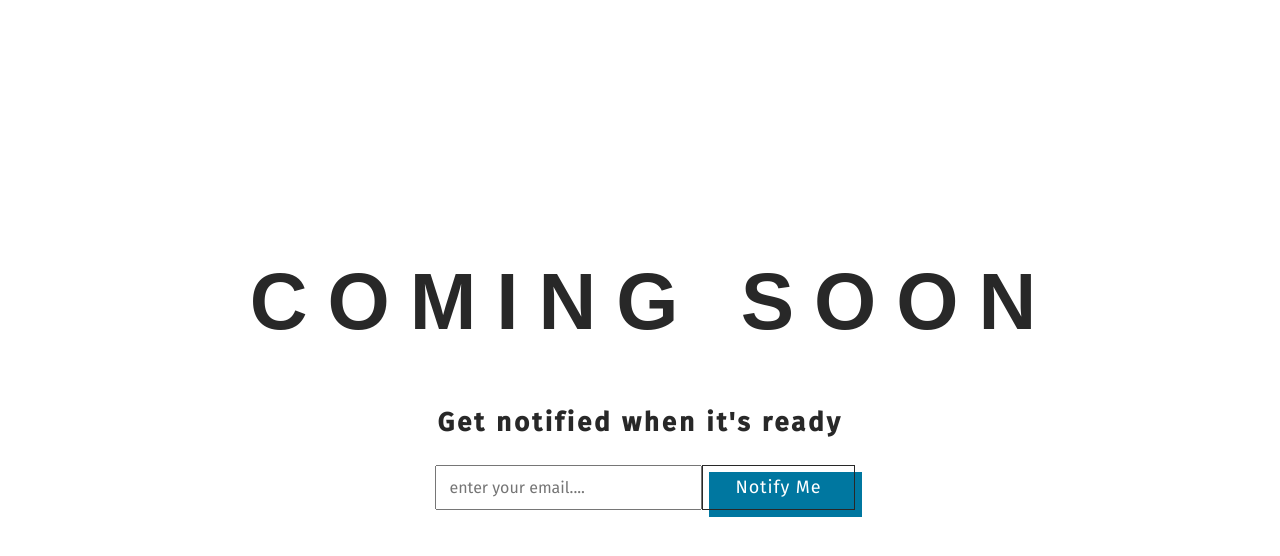
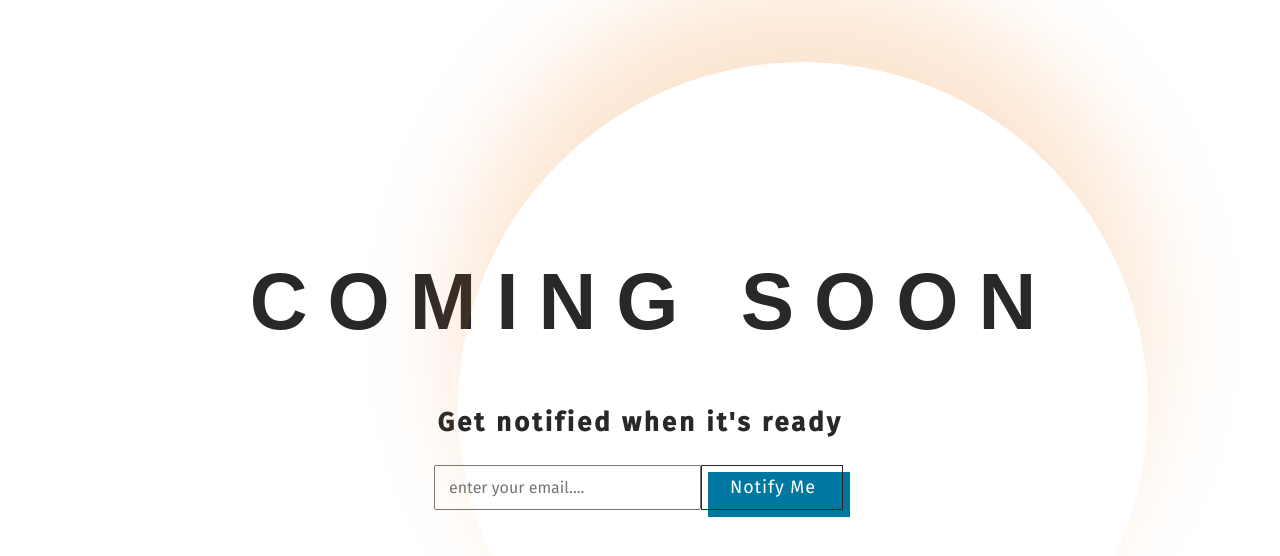
Before and after one commit to MarVikt/ji-tach, a plain HTML site: page index.html in a window 1280 px wide. Shown: the part 118-674 px from the top of the page. Drawn offline with Linux system fonts and the light colour scheme; files whose address does not match are found by name.

Commit message:
created background of main

```diff
--- a/sass/_settings.sass
+++ b/sass/_settings.sass
@@ -28,11 +28,12 @@ h2
 button
   letter-spacing: 0.05em
   padding: 10px 26px 10px 20px
-  margin-top: -7px
   border: 1px solid #282828
   color: #FFFFFF
   background-color: #0077A0
   box-shadow: 7px 7px 0 0 #0077A0, 6px 6px 0 0 #ffffff inset
+  &:hover
+		cursor: auto
 .boundaries
 	margin: auto
 	display: flex
--- a/sass/sections/_header.sass
+++ b/sass/sections/_header.sass
@@ -12,3 +12,5 @@
     height: 40px
   &__login
     margin-right: 46px
+  &__button
+    margin-top: -7px
--- a/sass/sections/_main.sass
+++ b/sass/sections/_main.sass
@@ -5,6 +5,15 @@
   &__content
     flex-direction: column
     align-items: center
+    &::before
+      content: ''
+      position: absolute
+      width: 690px
+      height: 690px
+      border-radius: 50%
+      box-shadow: 0px -80px 100px rgba(239, 127, 26, 0.2)
+      top: 180px
+      left: 458px
   &__title
     margin: 0
     margin-bottom: 65px
@@ -14,7 +23,7 @@
     margin-bottom: 27px
   &__form
     display: flex
-    margin-left: 10px
+    margin-left: -3px
     &-email
       height: 45px
       width: 267px
@@ -24,5 +33,4 @@
       padding: 12px 13px
       color: #6F6F6F
     &-btn
-      padding: 11px 33px
-      margin-top: 0
+      padding: 11px 26px 11px 28px
```
Also changed, not shown: css/style.css, 1 other file.
